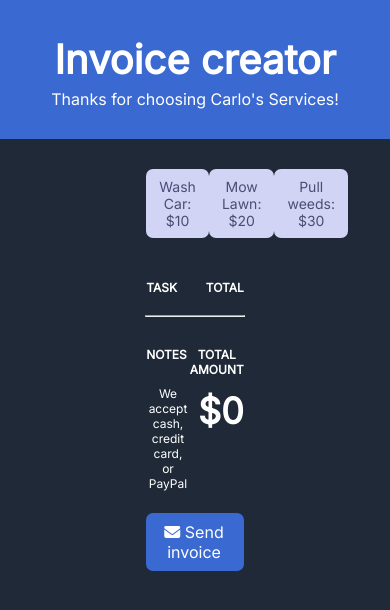
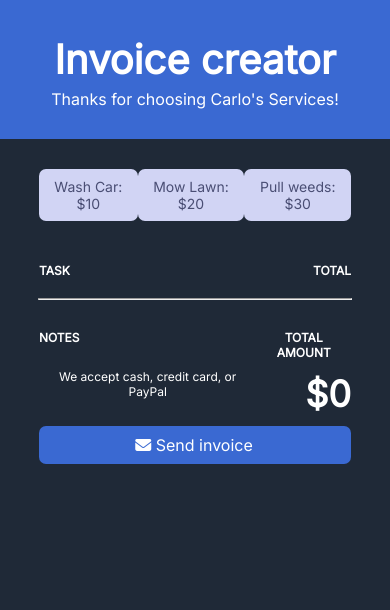
Before and after one commit to kirollos-sedhom/scrimba_invoice_generator, a plain HTML site: page index.html in a window 390 px wide. Drawn offline with Linux system fonts and the light colour scheme.

Commit message:
improve interface for phones

```diff
--- a/index.css
+++ b/index.css
@@ -48,7 +48,7 @@ html,body{
     flex-direction: row;
     margin: auto;
     /* padding: 0%; */
-    width:25%;
+    width:80%;
     justify-content: space-between;
     align-content:flex-end;
     /* border: 5px solid #FF0000; */
@@ -56,7 +56,7 @@ html,body{
 }
 #threebuttons{
     padding: 30px;
-    width: 25%;
+    width: 80%;
     display: flex;
     justify-content: space-between;
     margin: auto;
@@ -90,7 +90,7 @@ ul{
     font-size: 24px;
 }
 hr{
-    width: 25%;
+    width: 80%;
 }
 #mynotes{
     display: flex;
@@ -111,7 +111,7 @@ hr{
 #costlabelslabel{
     /* border: 5px solid red; */
     padding: 10px;
-    width: 25%;
+    width: 80%;
     display: flex;
     /* flex-direction: row; */
     justify-content: space-between;
@@ -144,7 +144,7 @@ hr{
     color: white;
     font-family: 'Inter';
     font-weight: 500;
-    width: 25%;
+    width: 80%;
     border: none;
     border-radius: 7px;
     padding: 9px 17px 9px 15px;
```
